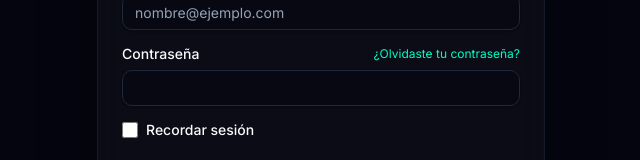
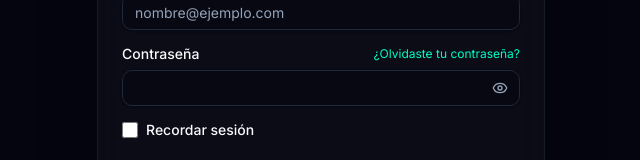
Before and after one commit to cloudindev/paneloc, a Next.js app: page /login in a window 1280 px wide. Shown: the part 360-520 px from the top of the page, without its empty margins (319-959 px from the left). Built offline with nearby package versions, Linux system fonts and the light colour scheme; no server answers.

Commit message:
feat(auth,env): implement password/secret visibility toggles

```diff
--- a/src/app/(auth)/login/page.tsx
+++ b/src/app/(auth)/login/page.tsx
@@ -2,7 +2,7 @@
 
 import * as React from "react"
 import Link from "next/link"
-import { CloudLightning, ArrowRight } from "lucide-react"
+import { CloudLightning, ArrowRight, Eye, EyeOff } from "lucide-react"
 import { Button } from "@/components/ui/button"
 import { Input } from "@/components/ui/input"
 import { Card, CardContent, CardDescription, CardFooter, CardHeader, CardTitle } from "@/components/ui/card"
@@ -12,6 +12,7 @@
 export default function LoginPage() {
   const [isLoading, setIsLoading] = React.useState(false)
   const [errorMsg, setErrorMsg] = React.useState<string | null>(null)
+  const [showPassword, setShowPassword] = React.useState(false)
 
   const onSubmit = async (e: React.FormEvent<HTMLFormElement>) => {
     e.preventDefault()
@@ -92,13 +93,23 @@
                   ¿Olvidaste tu contraseña?
                 </Link>
               </div>
-              <Input
-                id="password"
-                name="password"
-                type="password"
-                required
-                className="bg-background/50"
-              />
+              <div className="relative">
+                <Input
+                  id="password"
+                  name="password"
+                  type={showPassword ? "text" : "password"}
+                  required
+                  className="bg-background/50 pr-10"
+                />
+                <button
+                  type="button"
+                  onClick={() => setShowPassword(!showPassword)}
+                  className="absolute right-3 top-1/2 -translate-y-1/2 text-muted-foreground hover:text-foreground transition-colors"
+                  tabIndex={-1}
+                >
+                  {showPassword ? <EyeOff className="h-4 w-4" /> : <Eye className="h-4 w-4" />}
+                </button>
+              </div>
             </div>
             <div className="flex items-center space-x-2">
               <input
--- a/src/app/(auth)/register/page.tsx
+++ b/src/app/(auth)/register/page.tsx
@@ -2,7 +2,7 @@
 
 import * as React from "react"
 import Link from "next/link"
-import { CloudLightning, ArrowRight } from "lucide-react"
+import { CloudLightning, ArrowRight, Eye, EyeOff } from "lucide-react"
 import { Button } from "@/components/ui/button"
 import { Input } from "@/components/ui/input"
 import { Card, CardContent, CardDescription, CardFooter, CardHeader, CardTitle } from "@/components/ui/card"
@@ -12,6 +12,7 @@
 export default function RegisterPage() {
   const [isLoading, setIsLoading] = React.useState(false)
   const [errorMsg, setErrorMsg] = React.useState<string | null>(null)
+  const [showPassword, setShowPassword] = React.useState(false)
 
   const onSubmit = async (e: React.FormEvent<HTMLFormElement>) => {
     e.preventDefault()
@@ -123,15 +124,25 @@
               <label htmlFor="password" className="text-sm font-medium leading-none">
                 Contraseña
               </label>
+              <div className="relative">
                 <Input
                   id="password"
                   name="password"
-                type="password"
+                  type={showPassword ? "text" : "password"}
                   placeholder="••••••••••••••••"
                   required
                   minLength={8}
-                className="bg-background/50"
+                  className="bg-background/50 pr-10"
                 />
+                <button
+                  type="button"
+                  onClick={() => setShowPassword(!showPassword)}
+                  className="absolute right-3 top-1/2 -translate-y-1/2 text-muted-foreground hover:text-foreground transition-colors"
+                  tabIndex={-1}
+                >
+                  {showPassword ? <EyeOff className="h-4 w-4" /> : <Eye className="h-4 w-4" />}
+                </button>
+              </div>
             </div>
           </CardContent>
           <CardFooter className="flex-col gap-4">
--- a/src/app/(dashboard)/projects/[id]/env/page.tsx
+++ b/src/app/(dashboard)/projects/[id]/env/page.tsx
@@ -29,6 +29,7 @@
   const [formValue, setFormValue] = React.useState("")
   const [formIsSecret, setFormIsSecret] = React.useState(false)
   const [formSaving, setFormSaving] = React.useState(false)
+  const [showFormValue, setShowFormValue] = React.useState(false)
 
   const [deletingId, setDeletingId] = React.useState<string | null>(null)
 
@@ -240,13 +241,23 @@
               </div>
               <div className="space-y-2">
                 <label className="text-sm font-medium">Valor</label>
+                <div className="relative">
                   <Input
+                    type={showFormValue ? "text" : "password"}
                     placeholder="https://api.dominio.com"
                     value={formValue}
                     onChange={e => setFormValue(e.target.value)}
-                  className="font-mono bg-background/50"
+                    className="font-mono bg-background/50 pr-10"
                     spellCheck={false}
                   />
+                  <button
+                    type="button"
+                    onClick={() => setShowFormValue(!showFormValue)}
+                    className="absolute right-3 top-1/2 -translate-y-1/2 text-muted-foreground hover:text-foreground transition-colors"
+                  >
+                    {showFormValue ? <EyeOff className="h-4 w-4" /> : <Eye className="h-4 w-4" />}
+                  </button>
+                </div>
               </div>
               <div className="flex items-center justify-between p-4 rounded-lg border border-border bg-muted/20">
                 <div className="space-y-0.5">
```
Lines whose indentation alone changed are shown as unchanged.
